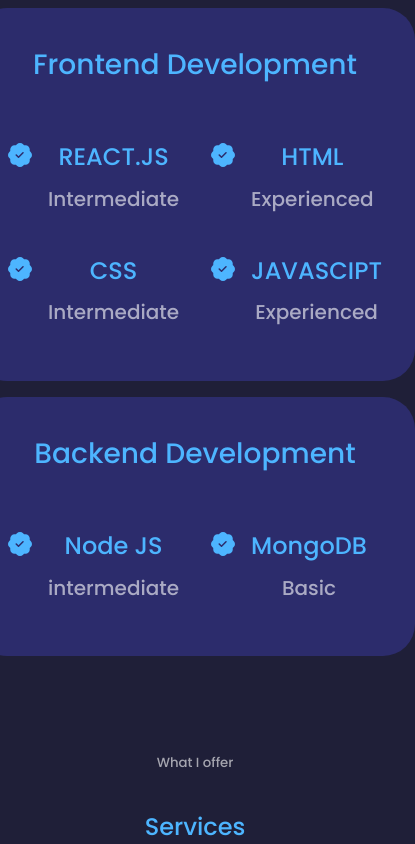
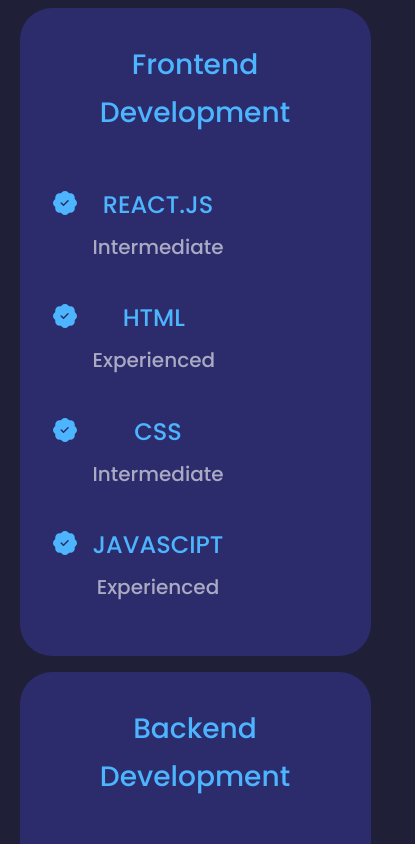
Before and after one commit to G33KM44N38/MyPorfolio, a React (Create React App) app: page / in a window 390 px wide. Shown: the part 2200-3044 px from the top of the page, 415 px wide, since content can reach past the window. Built offline with nearby package versions, Linux system fonts and the light colour scheme.

Commit message:
change the rendering of experience on smaller devices

```diff
--- a/src/components/experience/Experience.css
+++ b/src/components/experience/Experience.css
@@ -70,7 +70,12 @@
     }
 
     .experience_container > div {
-        width: 100%;
+        width: var(--container-witdth-sm);
         padding: 2rem 1rem;
     }
+
+    .experience_content {
+        display: flex;
+        flex-direction: column;
+    }
 }
```
